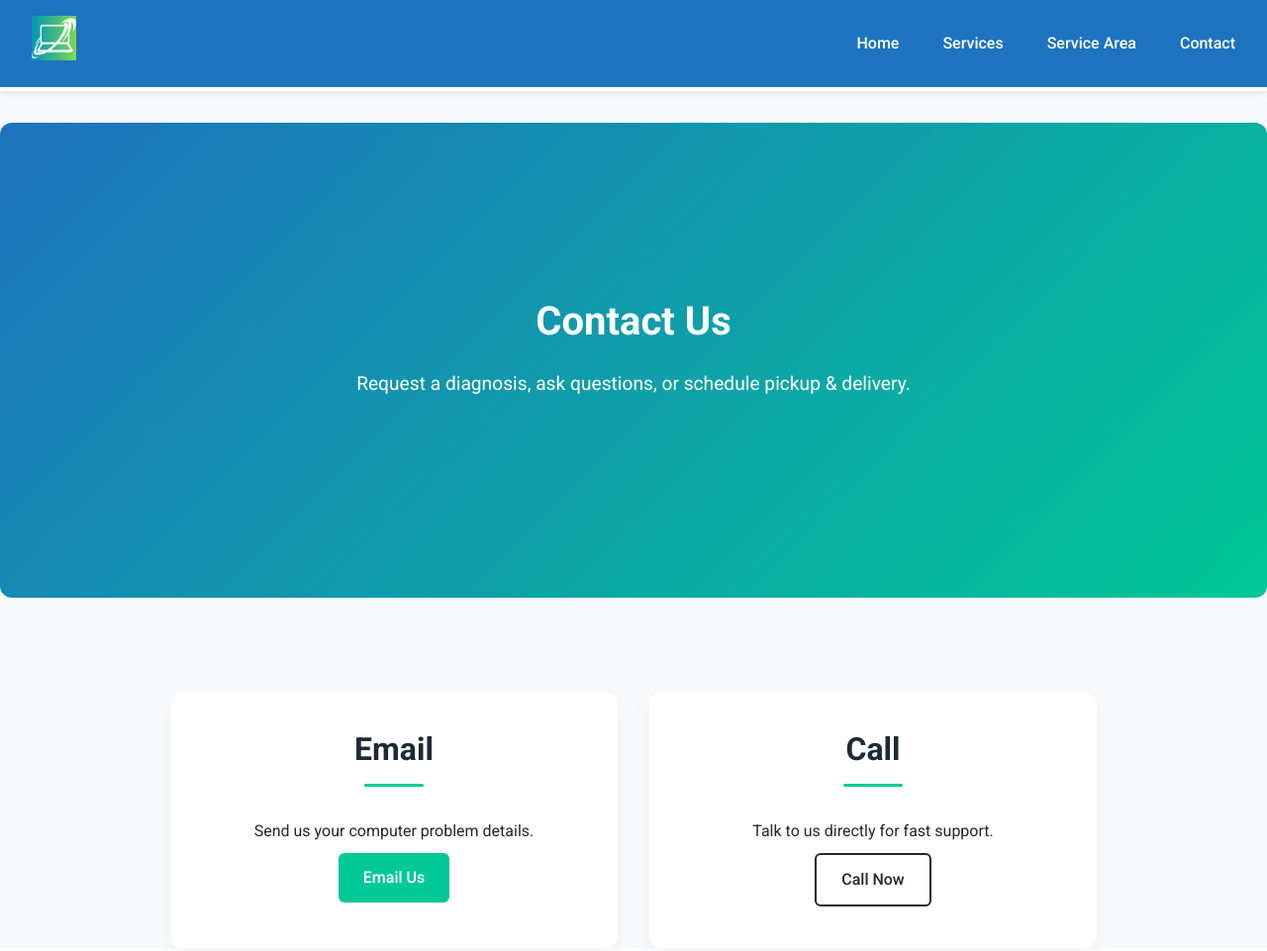
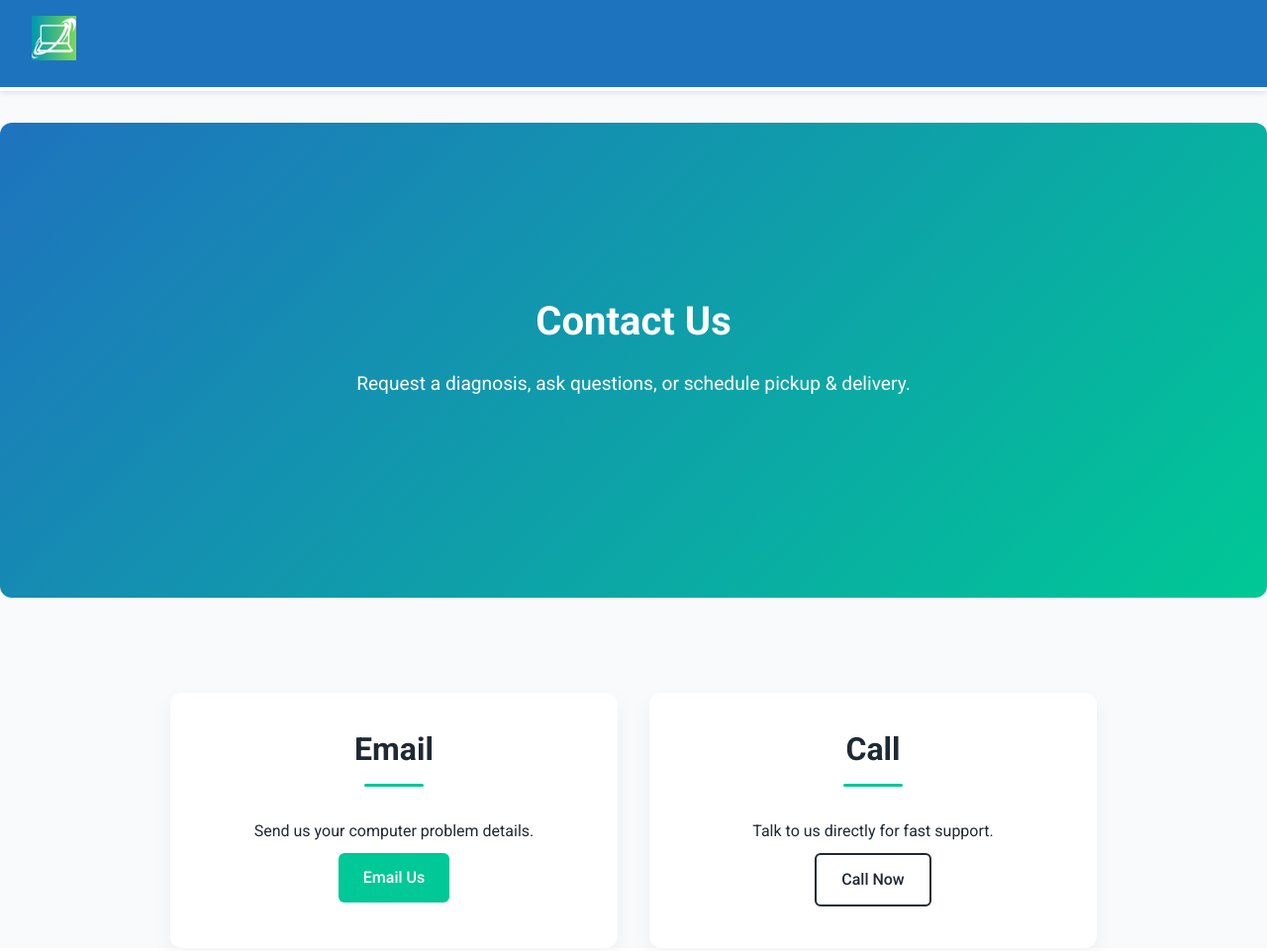
Before and after one commit to gsanabria03/soflo-tech-rescue-site, a plain HTML site: page contact.html in a window 1280 px wide. Shown: the top 961 px of the page at 99% size. Drawn offline with Linux system fonts and the light colour scheme.

Commit message:
Update contact.html

```diff
--- a/contact.html
+++ b/contact.html
@@ -23,12 +23,6 @@
     <img src="media/logo.png" alt="SoFlo Tech Rescue Logo">
   </a>
 </div>
-  <nav class="nav-links">
-    <a href="index.html">Home</a>
-    <a href="services.html">Services</a>
-    <a href="service-area.html">Service Area</a>
-    <a href="contact.html">Contact</a>
-  </nav>
 </header>
 
 <!-- HERO -->
```
